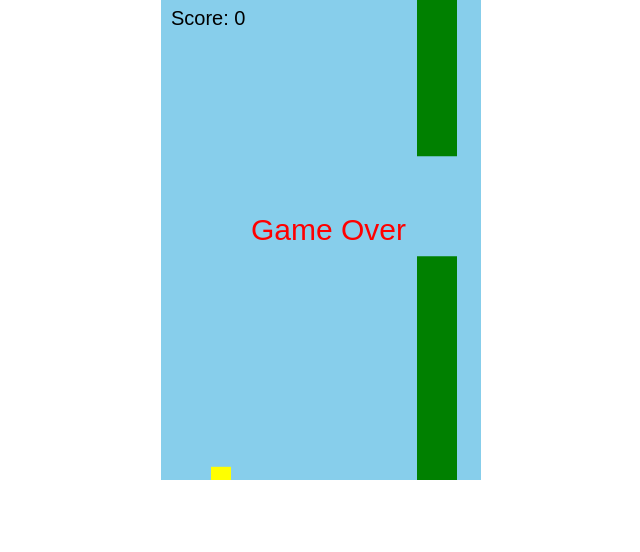
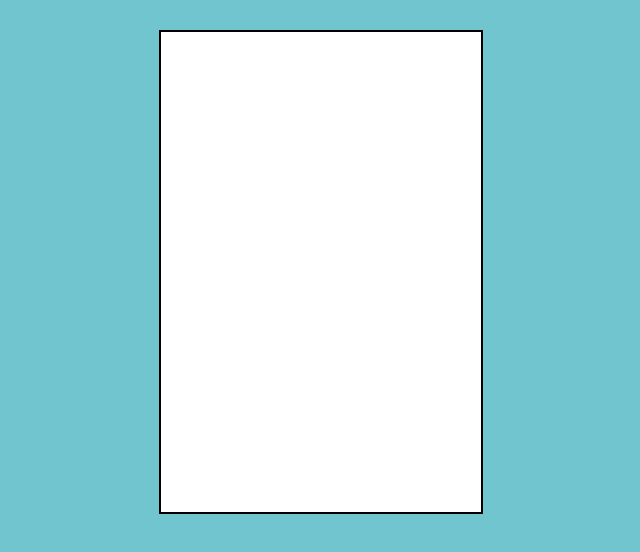
Before and after one commit to paulobratti/Teste-drive, a plain HTML site: page index.html in a window 1280 px wide. Shown: the whole page, without its empty margins (319-959 px from the left). Drawn offline with Linux system fonts and the light colour scheme.

Commit message:
Update index.html

```diff
--- a/index.html
+++ b/index.html
@@ -1,23 +1,21 @@
+<!DOCTYPE html>
 <html lang="pt-BR">
 <head>
   <meta charset="UTF-8" />
-  <meta name="viewport" content="width=device-width, initial-scale=1.0" />
-  <title>Mini Flappy Bird</title>
+  <meta name="viewport" content="width=device-width, initial-scale=1.0"/>
+  <title>Flappy Bird Simples</title>
   <style>
     * { margin: 0; padding: 0; box-sizing: border-box; }
-    canvas {
-      background: skyblue;
-      display: block;
-      margin: 0 auto;
-    }
+    body { background: #70c5ce; font-family: Arial, sans-serif; }
+    canvas { display: block; margin: 30px auto; background: #fff; border: 2px solid #000; }
   </style>
 </head>
 <body>
   <canvas id="gameCanvas" width="320" height="480"></canvas>
 
   <script>
-    const canvas = document.getElementById('gameCanvas');
-    const ctx = canvas.getContext('2d');
+    const canvas = document.getElementById("gameCanvas");
+    const ctx = canvas.getContext("2d");
 
     const bird = {
       x: 50,
@@ -26,103 +24,46 @@
       height: 20,
       gravity: 0.6,
       lift: -10,
-      velocity: 0
+      velocity: 0,
     };
 
-    const pipes = [];
+    let pipes = [];
     const pipeWidth = 40;
     const gap = 100;
+    let score = 0;
     let frame = 0;
-    let score = 0;
     let gameOver = false;
 
     function drawBird() {
-      ctx.fillStyle = 'yellow';
+      ctx.fillStyle = "yellow";
       ctx.fillRect(bird.x, bird.y, bird.width, bird.height);
     }
 
     function drawPipe(pipe) {
-      ctx.fillStyle = 'green';
+      ctx.fillStyle = "green";
       ctx.fillRect(pipe.x, 0, pipeWidth, pipe.top);
       ctx.fillRect(pipe.x, pipe.bottom, pipeWidth, canvas.height - pipe.bottom);
     }
 
     function drawScore() {
-      ctx.fillStyle = 'black';
-      ctx.font = '20px Arial';
-      ctx.fillText('Score: ' + score, 10, 25);
+      ctx.fillStyle = "black";
+      ctx.font = "20px Arial";
+      ctx.fillText("Score: " + score, 10, 25);
+    }
+
+    function drawGameOver() {
+      ctx.fillStyle = "red";
+      ctx.font = "30px Arial";
+      ctx.fillText("Game Over", 80, canvas.height / 2);
+      ctx.font = "16px Arial";
+      ctx.fillText("Pressione qualquer tecla", 70, canvas.height / 2 + 30);
     }
 
     function update() {
-      if (gameOver) return;
-
       bird.velocity += bird.gravity;
       bird.y += bird.velocity;
 
       if (frame % 90 === 0) {
-        const top = Math.random() * (canvas.height - gap - 50);
+        const top = Math.random() * (canvas.height - gap - 100) + 20;
         const bottom = top + gap;
-        pipes.push({ x: canvas.width, top: top, bottom: bottom });
-      }
-
-      pipes.forEach((pipe, index) => {
-        pipe.x -= 2;
-
-        // colisão
-        if (
-          bird.x < pipe.x + pipeWidth &&
-          bird.x + bird.width > pipe.x &&
-          (bird.y < pipe.top || bird.y + bird.height > pipe.bottom)
-        ) {
-          gameOver = true;
-        }
-
-        // ponto
-        if (!pipe.passed && pipe.x + pipeWidth < bird.x) {
-        score++;
-        pipe.passed = true;
-        }
-
-        // remover cano fora da tela
-        if (pipe.x + pipeWidth < 0) {
-          pipes.splice(index, 1);
-        }
-      });
-
-      // chão ou teto
-      if (bird.y + bird.height > canvas.height || bird.y < 0) {
-        gameOver = true;
-      }
-    }
-
-    function draw() {
-      ctx.clearRect(0, 0, canvas.width, canvas.height);
-      drawBird();
-      pipes.forEach(drawPipe);
-      drawScore();
-
-      if (gameOver) {
-        ctx.fillStyle = 'red';
-        ctx.font = '30px Arial';
-        ctx.fillText('Game Over', 90, canvas.height / 2);
-      }
-    }
-
-    function loop() {
-      update();
-      draw();
-      frame++;
-      if (!gameOver) {
-        requestAnimationFrame(loop);
-      }
-
-    }
-
-    document.addEventListener('keydown', () => {
-      bird.velocity = bird.lift;
-    });
-
-    loop();
-  </script>
-</body>
-</html>
+        pipes.push({ x: canvas.width, top, bottom,
```
